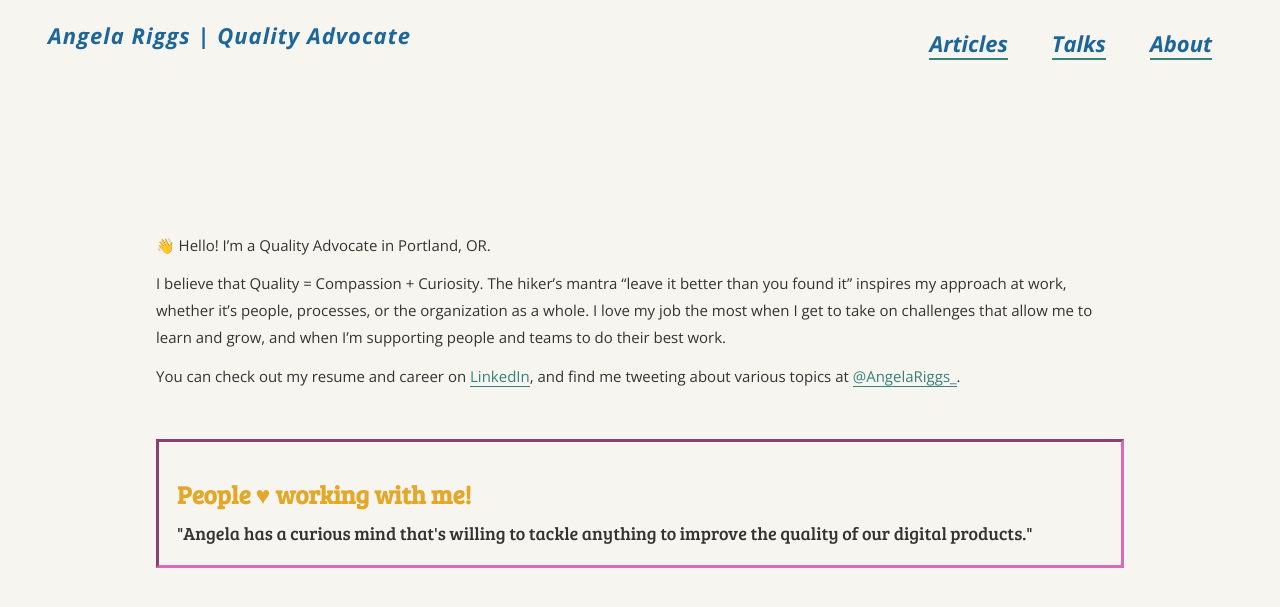
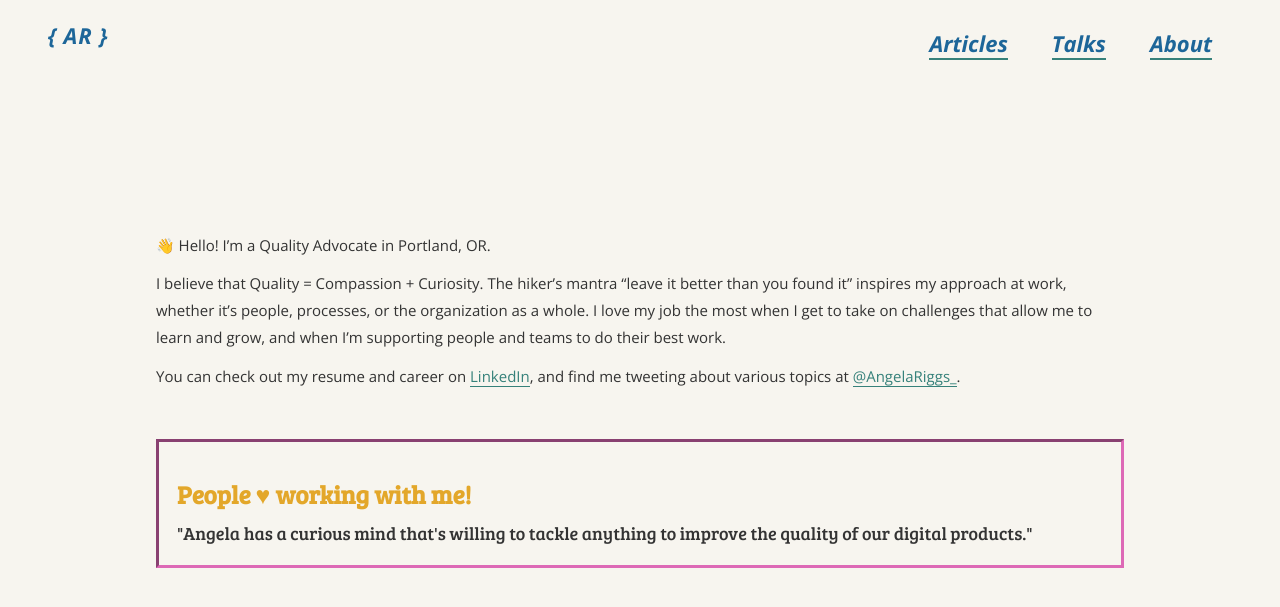
Before and after one commit to angelariggs/angelariggs.github.io, a Jekyll site: the page built from about.md, in a window 1280 px wide. Shown: the top 607 px of the page. Built offline with Jekyll 4.4.1, drawn with Linux system fonts in a browser that asks for light colours.

Commit message:
changing config back, removing dupes in meta

```diff
--- a/_config.yml
+++ b/_config.yml
@@ -3,7 +3,7 @@
 #
 
 # Name of your site (displayed in the header)
-name: "Angela Riggs | Quality Advocate"
+name: "{ AR }"
 
 # Short bio or description (displayed in the header)
 description: Angela Riggs | Quality Advocate
--- a/_includes/meta.html
+++ b/_includes/meta.html
@@ -5,10 +5,6 @@
 <meta property="og:image" content="{{ site.url }}/images/metadata.png" />
 <meta name="author" content="{{ site.name }}" />
 <meta property="og:type" content="website" />
-<meta name="twitter:card" content="summary" />
-<meta name="twitter:title" content="{{site.title}}" />
-<meta name="twitter:image" content="{{ site.url }}/images/metadata.png" />
-
 
 {% if page.excerpt %}
     <meta name="description" content="{{ page.excerpt| strip_html }}" />
```
